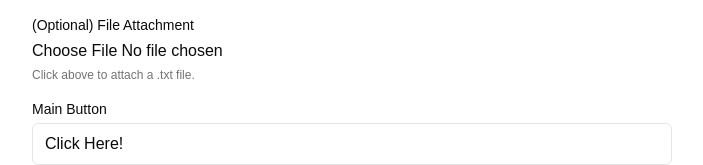
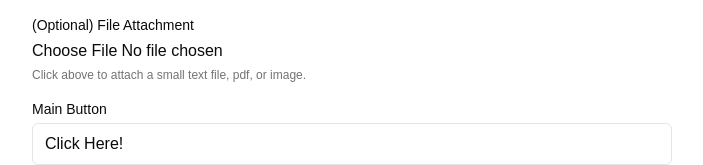
Before and after one commit to mg-6502/nextjs-resend-billing-failure, a Next.js app: page /regular-email in a window 1280 px wide. Shown: the part 772-937 px from the top of the page, without its empty margins (288-991 px from the left). Built offline with nearby package versions, Linux system fonts and the light colour scheme.

Commit message:
Added file types to File Attachment

```diff
--- a/src/app/regular-email/page.jsx
+++ b/src/app/regular-email/page.jsx
@@ -174,11 +174,11 @@ export default function RegularEmailPage() {
 			  id="file"
 			  type="file"
 			  className="input-file"
-			  accept=".txt"
+			  accept=".txt, .text, .md, .markdown, application/pdf, image/jpeg, image/gif, image/heic"
 			  onChange={e => handleFileChosen(e.target.files[0])}
 			/>
           <p className="text-xs text-[var(--muted-foreground)] mt-1">
-            Click above to attach a .txt file.
+            Click above to attach a small text file, pdf, or image.
           </p>
 		</div>
 
```
